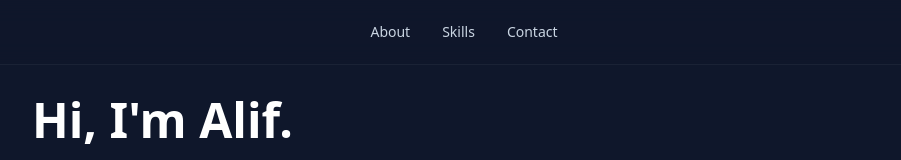
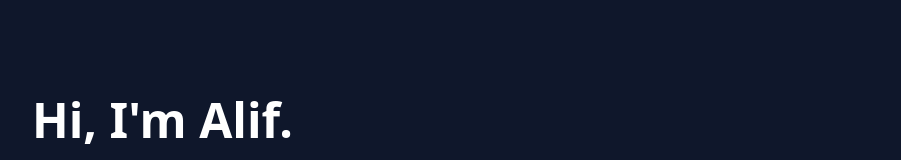
Before and after one commit to Alifinity/personalpage, a Vue app: page / in a window 1280 px wide. Shown: the top 160 px of the page, without its empty margins (176-1077 px from the left). Built offline with nearby package versions, Linux system fonts and the light colour scheme.

Commit message:
Remove header for a simpler layout

```diff
--- a/src/App.vue
+++ b/src/App.vue
@@ -1,5 +1,4 @@
 <script setup lang="ts">
-import Header from "./components/Header.vue";
 import About from "./components/About.vue";
 import Skills from "./components/Skills.vue";
 import Contact from "./components/Contact.vue";
@@ -7,8 +6,6 @@ import Contact from "./components/Contact.vue";
 
 <template>
   <div id="app" class="min-h-screen bg-slate-900 text-slate-300">
-    <Header />
-
     <main class="mx-auto w-full max-w-4xl px-4 py-16">
       <div class="space-y-0">
         <About />
```
